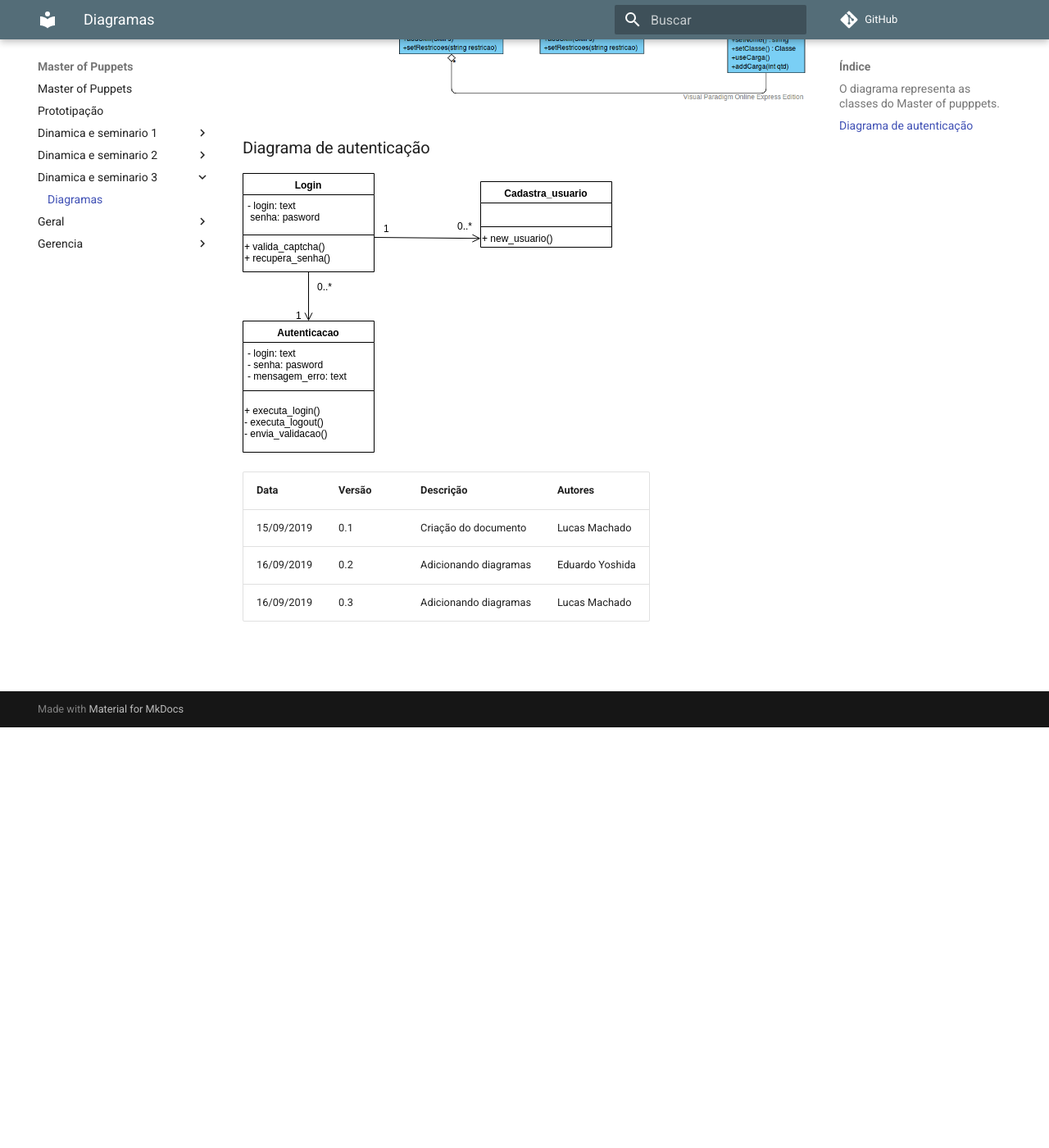
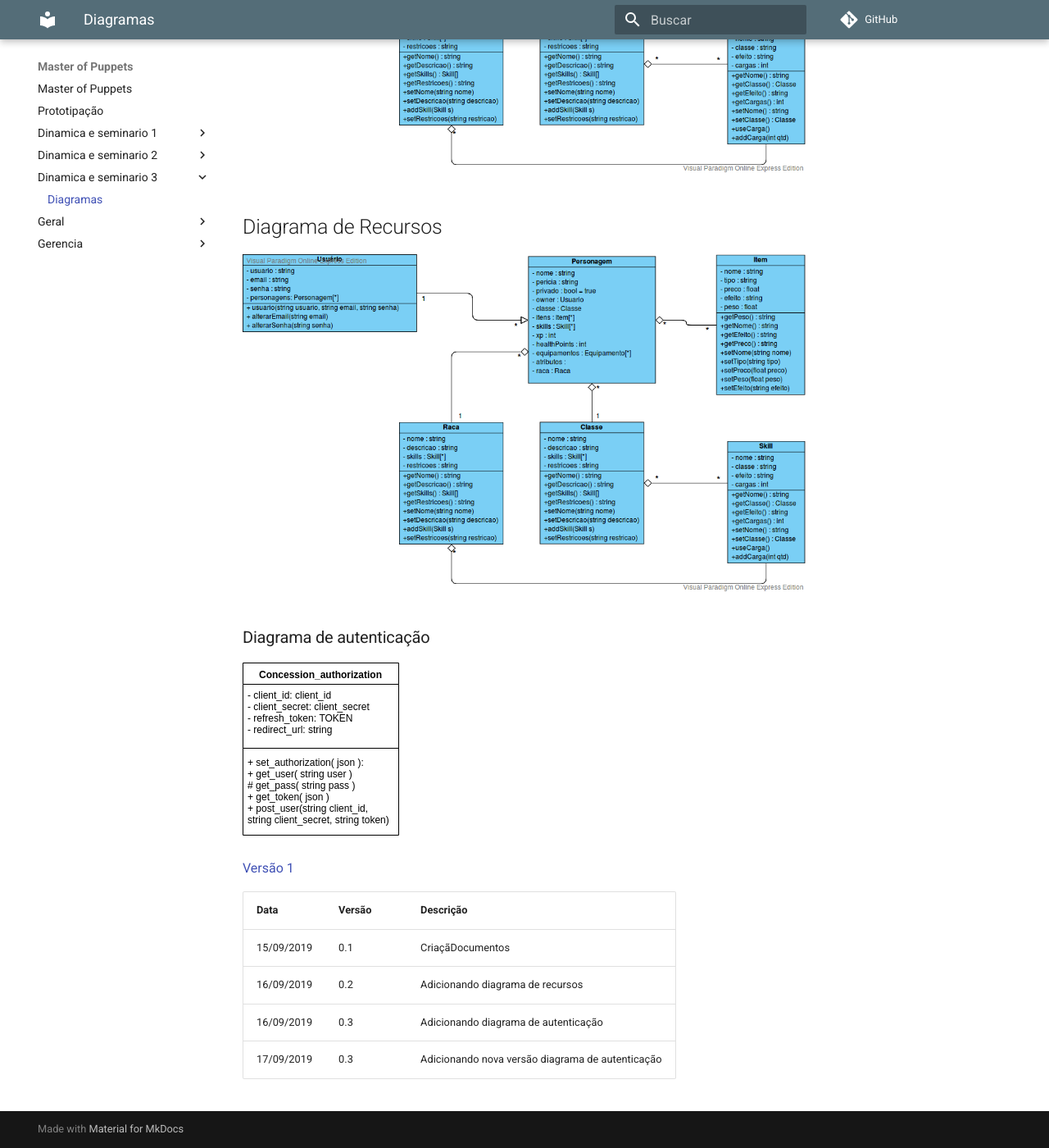
Before and after one commit to desenho-de-software-2019-02/Documentation, an MkDocs documentation site: the page built from docs/dinamica_e_seminario_3/diagramas.md, in a window 1280 px wide and 1400 px high, scrolled down 513 px. Shown: the whole window at 82% size. Built offline with MkDocs 1.6.1 and Material for MkDocs 9.7.7, drawn with Linux system fonts in a browser that asks for light colours; comment, search, counter and statistics services are not loaded; some of the changed text lies outside the part shown.

Commit message:
Fix diagram autentication

```diff
--- a/docs/dinamica_e_seminario_3/diagramas.md
+++ b/docs/dinamica_e_seminario_3/diagramas.md
@@ -1,15 +1,26 @@
 # Diagramas
 
-### O diagrama representa as classes do Master of pupppets.
+# Diagramas de classe.
+
+## Diagrama de Usuário
+
+![diagrama de classe ](../img/diagramas_de_classe/UML_usuario.png)
+
+
+## Diagrama de Recursos
 
 ![diagrama de classe ](../img/diagramas_de_classe/UML_usuario.png)
 
 ### Diagrama de autenticação
 
-![ diagrama de classe ](../img/diagramas_de_classe/UML_autenticacao.png)
+![ Versão 2 ](../img/diagramas_de_classe/UML_autenticacao_2.png)
 
-|**Data**|**Versão**|**Descrição**|**Autores**|
-|--|--|--|--|
-|15/09/2019|0.1|Criação do documento|Lucas Machado|
-|16/09/2019|0.2|Adicionando diagramas|Eduardo Yoshida|
-|16/09/2019|0.3|Adicionando diagramas|Lucas Machado|
+[ Versão 1 ](../img/diagramas_de_classe/UML_autenticacao.png)
+
+
+|**Data**|**Versão**|**Descrição**|
+|--|--|--|
+|15/09/2019|0.1|CriaçãDocumentos|
+|16/09/2019|0.2|Adicionando diagrama de recursos|
+|16/09/2019|0.3|Adicionando diagrama de autenticação|
+|17/09/2019|0.3|Adicionando nova versão diagrama de autenticação|
```
Also changed, not shown: docs/img/diagramas_de_classe/UML_autenticacao_2.png (added), docs/img/diagramas_de_classe/diagrama_usuario.jpg (added), img/casos-de-uso/322a25f0-0032-485f-8601-e7874b43c135.png (added).
